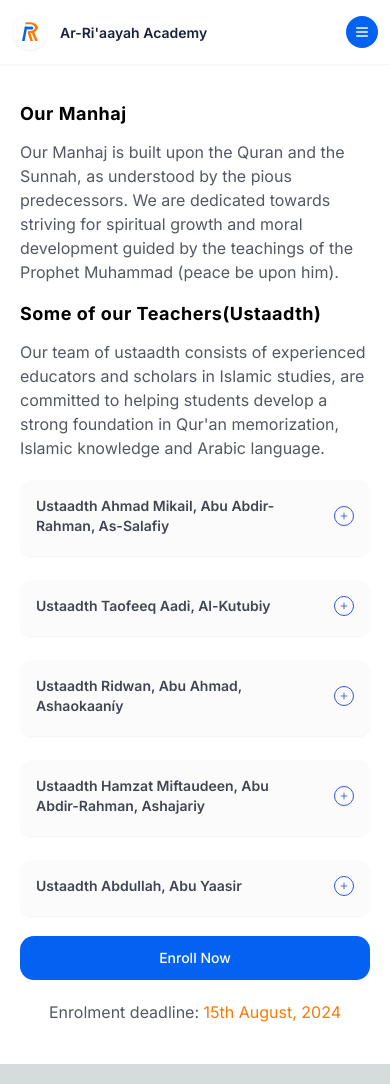
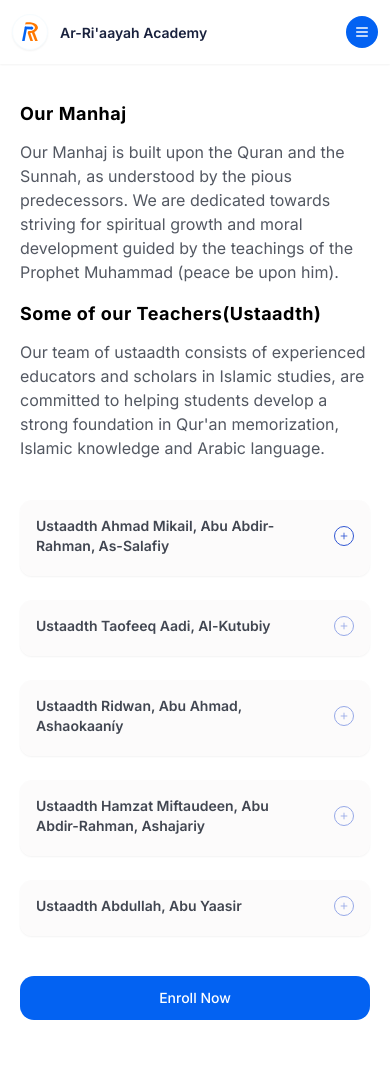
Before and after one commit to AjokeCode/About-Arriaayah, a Next.js app: page /manhaj in a window 390 px wide. Built offline with nearby package versions, Linux system fonts and the light colour scheme.

Commit message:
changed the enrollment form link

```diff
--- a/app/components/dashboard/dashboard.tsx
+++ b/app/components/dashboard/dashboard.tsx
@@ -47,7 +47,7 @@ const Dashboard = () => {
         </div>
       </div>
       <div className=''>
-      <Link  href="https://arriaayah.com/EnrollmentForm" className="bg-[#0362F2] text-white px-6 py-2.5 rounded-[10px] text-xs font-[400]  hover:bg-blue-700 transition flex items-center justify-center outline-none">
+      <Link  href="https://arriaayah.com/enroll" className="bg-[#0362F2] text-white px-6 py-2.5 rounded-[10px] text-xs font-[400]  hover:bg-blue-700 transition flex items-center justify-center outline-none">
                 Enroll now
                 </Link>
             </div>
--- a/app/components/welcome/Footer.tsx
+++ b/app/components/welcome/Footer.tsx
@@ -4,7 +4,7 @@ const Footer = () => {
   return (
     <div>
     <div className="md:flex md:items-center md:justify-start w-full mb-6">
-      <Link href="https://arriaayah.com/EnrollmentForm"
+      <Link href="https://arriaayah.com/enroll"
         className="text-white font-medium text-sm rounded-[14px]  justify-center bg-[#0362F2] p-3 px-6 flex"
       >
         Enroll Now
--- a/app/curriculum/curriculum3.tsx
+++ b/app/curriculum/curriculum3.tsx
@@ -9,7 +9,7 @@ const points = [
   "Ability to memorize the Qur'an at their own pace (No group memorization).",
   "Strong foundational knowledge of the islamic principles with sound ideology of the pious predecessors.",
   "Ability to understand and speak Arabic Language fluently and read Arabic texts with ease(If serious and consistent).",
-  "Ability to seek-out Islamic studies resources (schlars and texts).",
+  "Ability to seek-out Islamic studies resources (scholars and texts).",
   "Oppurtunity to kickstart a career in tech preparing students for the future.."
 ];
 const Curriculum3 = () => {
@@ -20,7 +20,7 @@ const Curriculum3 = () => {
         >
           <div>
          <div className='bg-[#fff] flex items-center justify-center rounded-full h-10 w-10 '>
-                  <Image src={arLogo2} alt='logo-image' className='w-4 ' />
+            <Image src={arLogo2} alt='logo-image' className='w-4 ' />
           </div>
           </div>
           <div className="">
@@ -31,7 +31,7 @@ const Curriculum3 = () => {
             <ul className="space-y-3">
           {points.map((point, index) => (
             <li key={index} className="text-[#535862] font-[400]">
-              {point}
+             <span className="text-[#535862] font-[400]"><span className="text-lg">✔</span> {point}</span>
             </li>
           ))}
         </ul>
--- a/app/manhaj/Expandable.tsx
+++ b/app/manhaj/Expandable.tsx
@@ -178,9 +178,9 @@ export default function ExpandableProfileList() {
             <h3 className="text-[#414651] font-[600] text-sm md:text-[1rem] lg:text-lg">{profile.name}</h3>
             <div>
             <button
-              className="w-5 h-5 md:w-8 md:h-8 items-center justify-center rounded-full text-[#3056D3] border border-[#3056D3] flex"
+              className="w-5 h-5 md:w-8 md:h-8 items-center justify-center rounded-full text-[#3056D3] border border-[#3056D3] flex disabled:cursor-not-allowed disabled:opacity-50"
               aria-label={expandedId === profile.id ? "Collapse details" : "Expand details"}
-            >
+            disabled={profile.id !== "ahmad-mikail"}>
               {expandedId === profile.id ? <Minus  className="w-2.5 md:w-[16px]"/> : <Plus className="w-2.5  md:w-[16px]" />}
             </button>
             </div>
--- a/app/manhaj/manhaj1.tsx
+++ b/app/manhaj/manhaj1.tsx
@@ -1,18 +1,16 @@
 "use client"
 import Image from "next/image";
 import Mobileheader from "../components/welcome/mobile-header";
-import Link from "next/link";
 import ManhajandTutor from "./manhajtutor";
 import ExpandableProfileList from "./Expandable";
 import {  manhajImg,  } from "@/public/images";
 import { motion } from "framer-motion";
+import Footer from "../components/welcome/Footer";
 
 const Manhaj1 = () => {
   return (
     <div
-    className="w-full flex flex-col gap-4 pb-5 max-md:bg-white"
-
-  >
+    className="w-full flex flex-col gap-4 pb-5 max-md:bg-white">
        <div className="pt-4 md:flex hidden">
        <div className="gap-4 items-center bg-[white] p-3 rounded-[1rem] text-black w-full flex ">
           <Image src={manhajImg} alt="img" className=" h-5 w-5"/>
@@ -25,20 +23,11 @@ const Manhaj1 = () => {
     exit={{ y: "40%", opacity: 0 }}
     transition={{ duration: 0.6, ease: "easeInOut" }} className=" bg-white md:rounded-[1rem] ">
         <div className="flex flex-col gap-8 p-5 max-w-screen-md md:mx-auto">
-        <div className="flex flex-col gap-5">
+        <div className="flex flex-col gap-10">
           <ManhajandTutor />
           <ExpandableProfileList />
-          <div className="md:flex md:items-center md:justify-start w-full">
-      <Link href={"/enroll"}
-        className="text-white font-medium text-sm rounded-[14px]  justify-center bg-[#0362F2] p-3 px-6 flex"
-      >
-        Enroll Now
-      </Link>
-      </div>
-      <p className="text-[1rem] font-[400] text-[#535862] text-center md:hidden">
-        Enrolment deadline: <span className= "text-[#FF7800]">15th August, 2024</span>
-      </p>
-      </div>
+          <Footer/>
+        </div>
       </div>
       </motion.div>
     </div>
```
